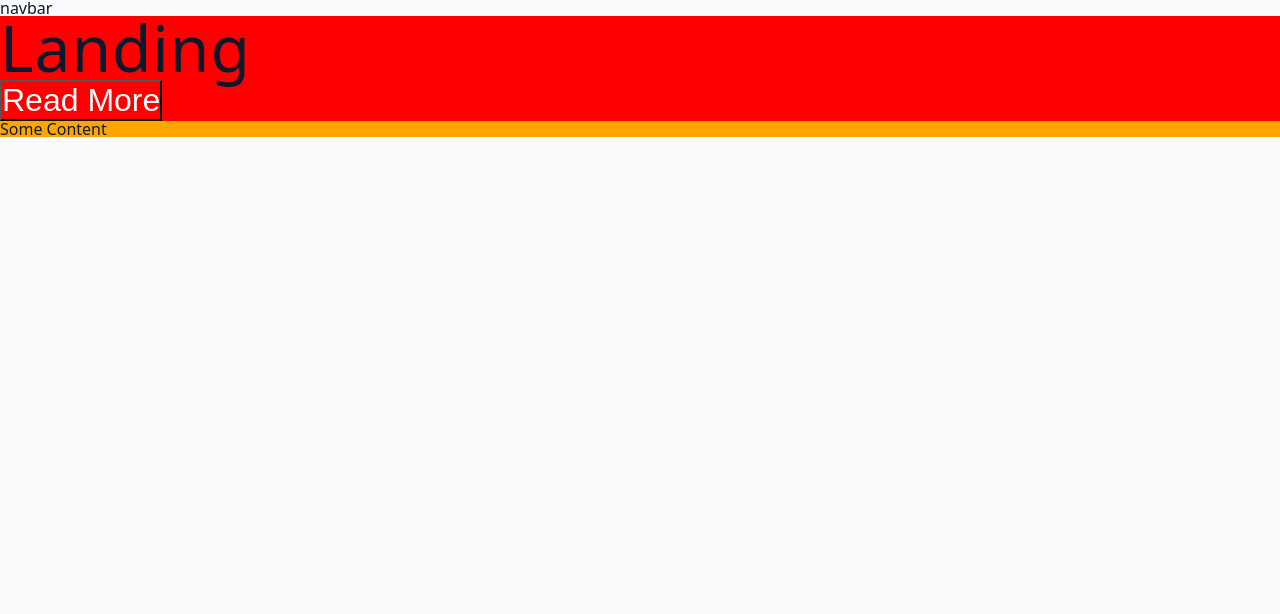
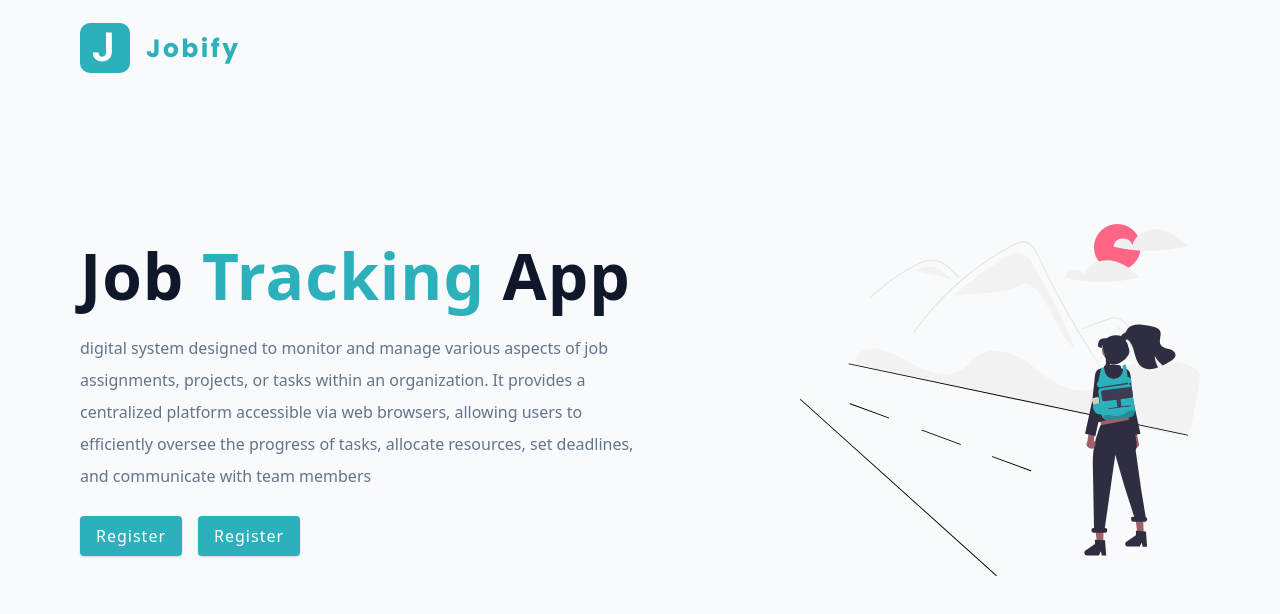
Before and after one commit to iputuagussetiawan/jobify-client, a React (Vite) app: page / in a window 1280 px wide. Shown: the top 614 px of the page. Built offline with nearby package versions, Linux system fonts and the light colour scheme.

Commit message:
banner section

```diff
--- a/src/pages/HomeLayout.jsx
+++ b/src/pages/HomeLayout.jsx
@@ -3,10 +3,10 @@ import { Outlet } from 'react-router-dom'
 
 const HomeLayout = () => {
 	return (
-		<div>
-			<nav>navbar</nav>
+		<>
+
 			<Outlet/>
-		</div>
+		</>
 	)
 }
 
--- a/src/pages/Landing.jsx
+++ b/src/pages/Landing.jsx
@@ -1,31 +1,31 @@
 import React from 'react';
 import styled from 'styled-components';
+import Wrapper from '../assets/wrappers/LandingPage';
+import main from '../assets/images/main.svg';
+import logo from '../assets/images/logo.svg';
+import { Link } from 'react-router-dom';
 
-const StyledBtn=styled.button`
-  font-size: 32px;
-  background-color: red;
-  color: white;
-`
 
 const Landing = () => {
   return (
     <Wrapper>
-      <h1>Landing</h1>
-      <StyledBtn> Read More</StyledBtn>
-
-      <div className="content">
-        Some Content
+      <nav>
+        <img src={logo} alt="jobify logo" className='logo' />
+      </nav>
+      <div className="container page">
+        <div className="info">
+          <h1>job <span>tracking</span> app</h1>
+          <p>
+          digital system designed to monitor and manage various aspects of job assignments, projects, or tasks within an organization. It provides a centralized platform accessible via web browsers, allowing users to efficiently oversee the progress of tasks, allocate resources, set deadlines, and communicate with team members
+          </p>
+          <Link to="/register" className='btn register-link'>Register</Link>
+          <Link to="/login" className='btn register-link'>Register</Link>
+        </div>
+        <img src={main} alt="hero image" className='img main-img' />
       </div>
     </Wrapper>
   )
 }
 
-const Wrapper=styled.div`
-  background-color: red;
-
-  .content{
-    background-color: orange;
-  }
-`
 
 export default Landing
```
